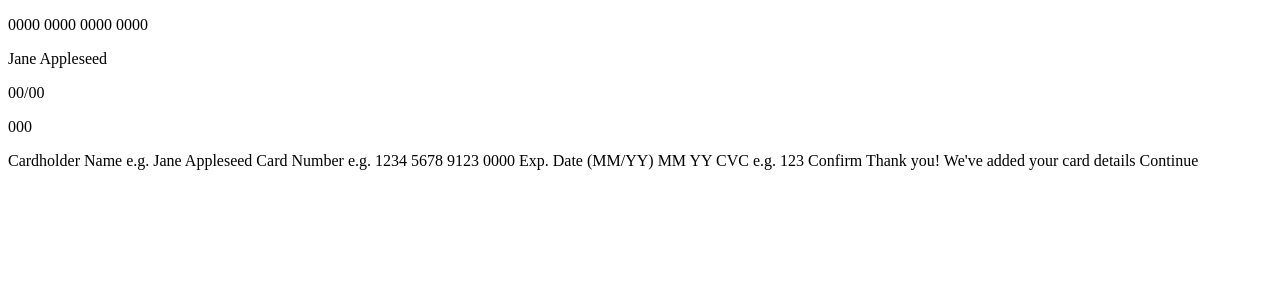
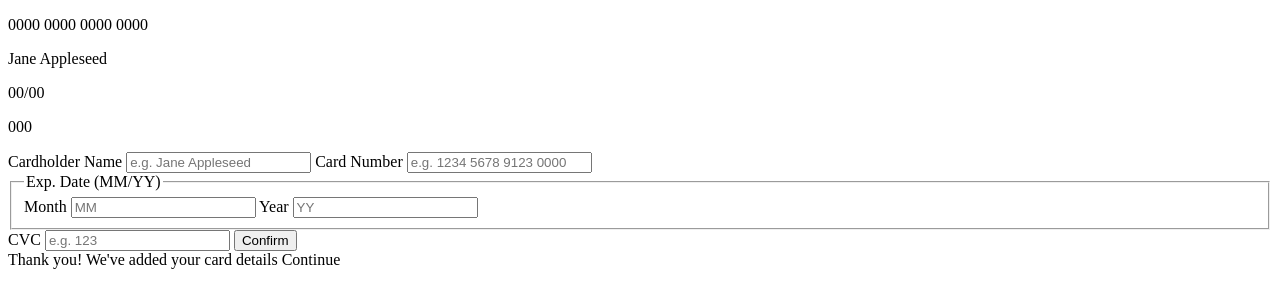
Before and after one commit to Ali-Zol/interactive-card-details-form, a plain HTML site: page index.html in a window 1280 px wide. Drawn offline with Linux system fonts and the light colour scheme.

Commit message:
feat: add card details form markup

```diff
--- a/index.html
+++ b/index.html
@@ -20,22 +20,27 @@
       </div>
     </div>
 
+    <form class="form-card-info">
+      <label class="label-cardholder-name" for="input-cardholder-name">Cardholder Name</label>
+      <input type="text" id="input-cardholder-name" name="cardholderName" autocomplete="cc-name" placeholder="e.g. Jane Appleseed">
 
-    Cardholder Name
-    e.g. Jane Appleseed
+      <label class="label-card-number" for="input-card-number">Card Number</label>
+      <input type="text" inputmode="numeric" id="input-card-number" name="cardNumber" autocomplete="cc-number" placeholder="e.g. 1234 5678 9123 0000">
 
-    Card Number
-    e.g. 1234 5678 9123 0000
+      <fieldset class="fieldset-card-expiry">
+        <legend>Exp. Date (MM/YY)</legend>
+        <label class="sr-only" for="input-card-expiry-mm">Month</label>
+        <input type="text" inputmode="numeric" id="input-card-expiry-mm" name="cardExpiryMonth" autocomplete="cc-exp-month" placeholder="MM">
 
-    Exp. Date (MM/YY)
-    MM
-    YY
+        <label class="sr-only" for="input-card-expiry-yy">Year</label>
+        <input type="text" inputmode="numeric" id="input-card-expiry-yy" name="cardExpiryYear" autocomplete="cc-exp-year" placeholder="YY">
+      </fieldset>
 
-    CVC
-    e.g. 123
+      <label class="label-card-cvc" for="input-card-cvc">CVC</label>
+      <input type="text" inputmode="numeric" id="input-card-cvc" name="cardCvc" autocomplete="cc-csc" placeholder="e.g. 123">
 
-    Confirm
-
+      <button type="submit">Confirm</button>
+    </form>
     <!-- Completed state start -->
 
     Thank you!
```
